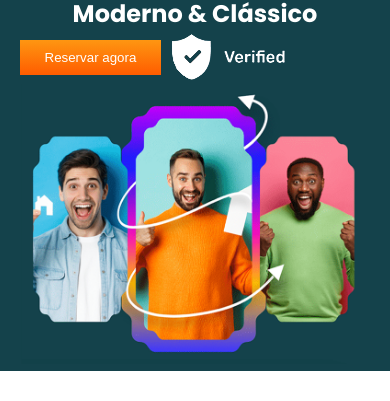
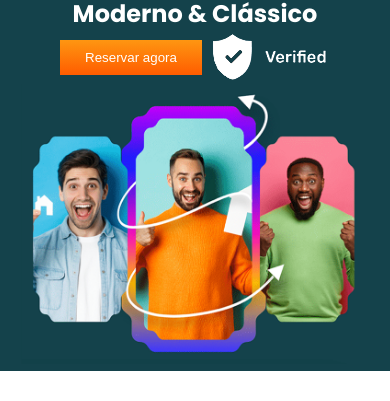
Before and after one commit to CarolinaMCF/siteresponsivo, a plain HTML site: page index.html in a window 390 px wide. Shown: the part 443-844 px from the top of the page. Drawn offline with Linux system fonts and the light colour scheme.

Commit message:
verificado e botão responsivos

```diff
--- a/css/style.css
+++ b/css/style.css
@@ -131,4 +131,7 @@ main .container{
         width: 100%;
         text-align: center;
     }
+    main .container .main-text div{
+        justify-content: center;
+    }
 }
```
